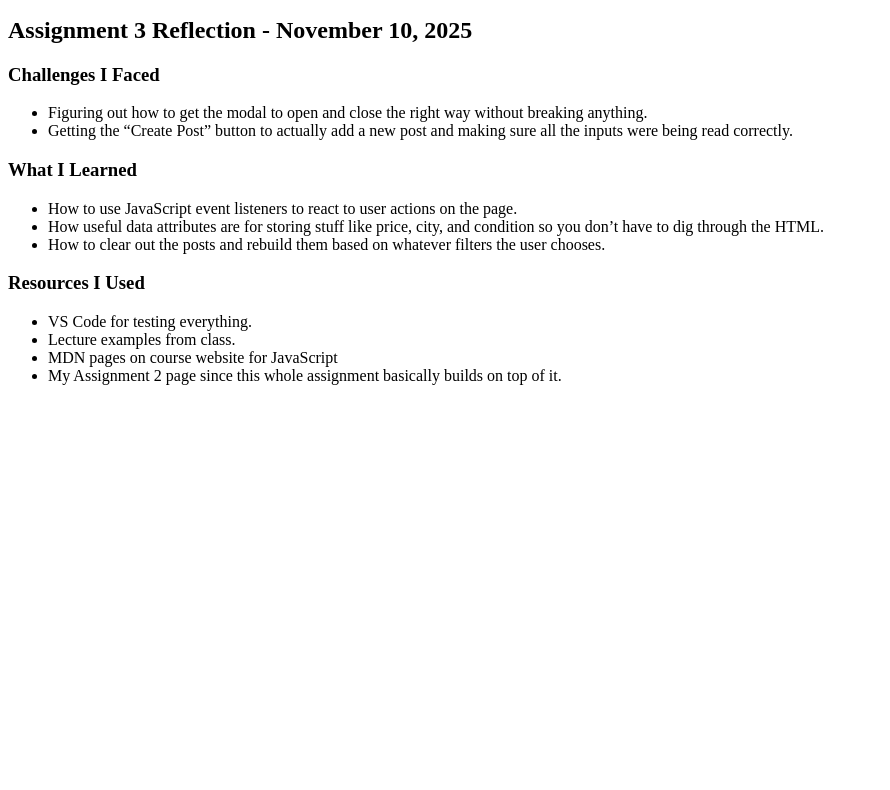
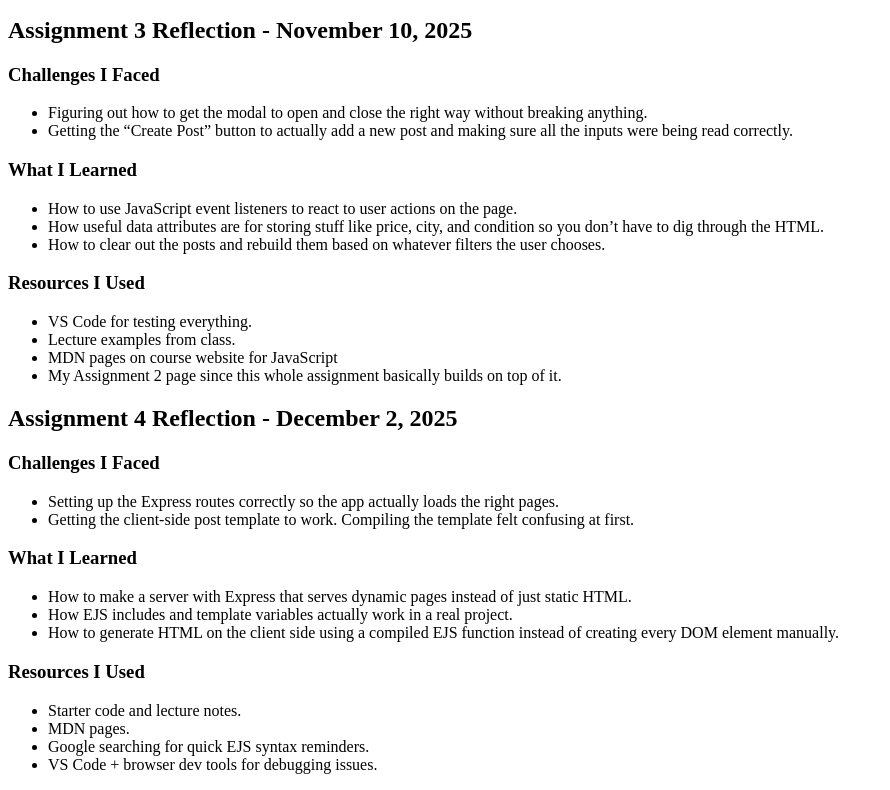
Before and after one commit to AlexQJones/CS-290-Assignment-1, a plain HTML site: page blog.html in a window 1280 px wide. Shown: the part 878-1668 px from the top of the page, without its empty margins (0-890 px from the left). Before the commit the page ends 1279 px from the top, so only its background shows below. Drawn offline with Linux system fonts and the light colour scheme.

Commit message:
Updated for Assignment 4

```diff
--- a/blog.html
+++ b/blog.html
@@ -7,6 +7,7 @@
         <h1>Code Blog</h1>
 
         <p>This is a <a href="index.html">link to my About Me</a>.</p>
+
 
         <h2>Assignment 1 Reflection - October 6, 2025</h2>
 
@@ -32,6 +33,7 @@
             <li> Introduction to HTML -MDN linked on course website</li>
         </ul>
 
+
         <h2>Assignment 2 Reflection - October 27, 2025</h2>
 
         <h3>Challenges I Faced</h3>
@@ -53,6 +55,7 @@
             <li>Instructor example code</li>
             <li>CSS links under readings on the course website</li>
         </ul>
+
 
         <h2>Assignment 3 Reflection - November 10, 2025</h2>
 
@@ -77,5 +80,29 @@
             <li>My Assignment 2 page since this whole assignment basically builds on top of it.</li>
         </ul>
 
+
+        <h2>Assignment 4 Reflection - December 2, 2025</h2>
+
+        <h3>Challenges I Faced</h3>
+        <ul>
+            <li>Setting up the Express routes correctly so the app actually loads the right pages.</li>
+            <li>Getting the client-side post template to work. Compiling the template felt confusing at first.</li>
+        </ul>
+
+        <h3>What I Learned</h3>
+        <ul>
+            <li>How to make a server with Express that serves dynamic pages instead of just static HTML.</li>
+            <li>How EJS includes and template variables actually work in a real project.</li>
+            <li>How to generate HTML on the client side using a compiled EJS function instead of creating every DOM element manually.</li>
+        </ul>
+
+        <h3>Resources I Used</h3>
+        <ul>
+            <li>Starter code and lecture notes.</li>
+            <li>MDN pages.</li>
+            <li>Google searching for quick EJS syntax reminders.</li>
+            <li>VS Code + browser dev tools for debugging issues.</li>
+        </ul>
+
     </body>
 </html>
```
Lines whose indentation alone changed are shown as unchanged.
